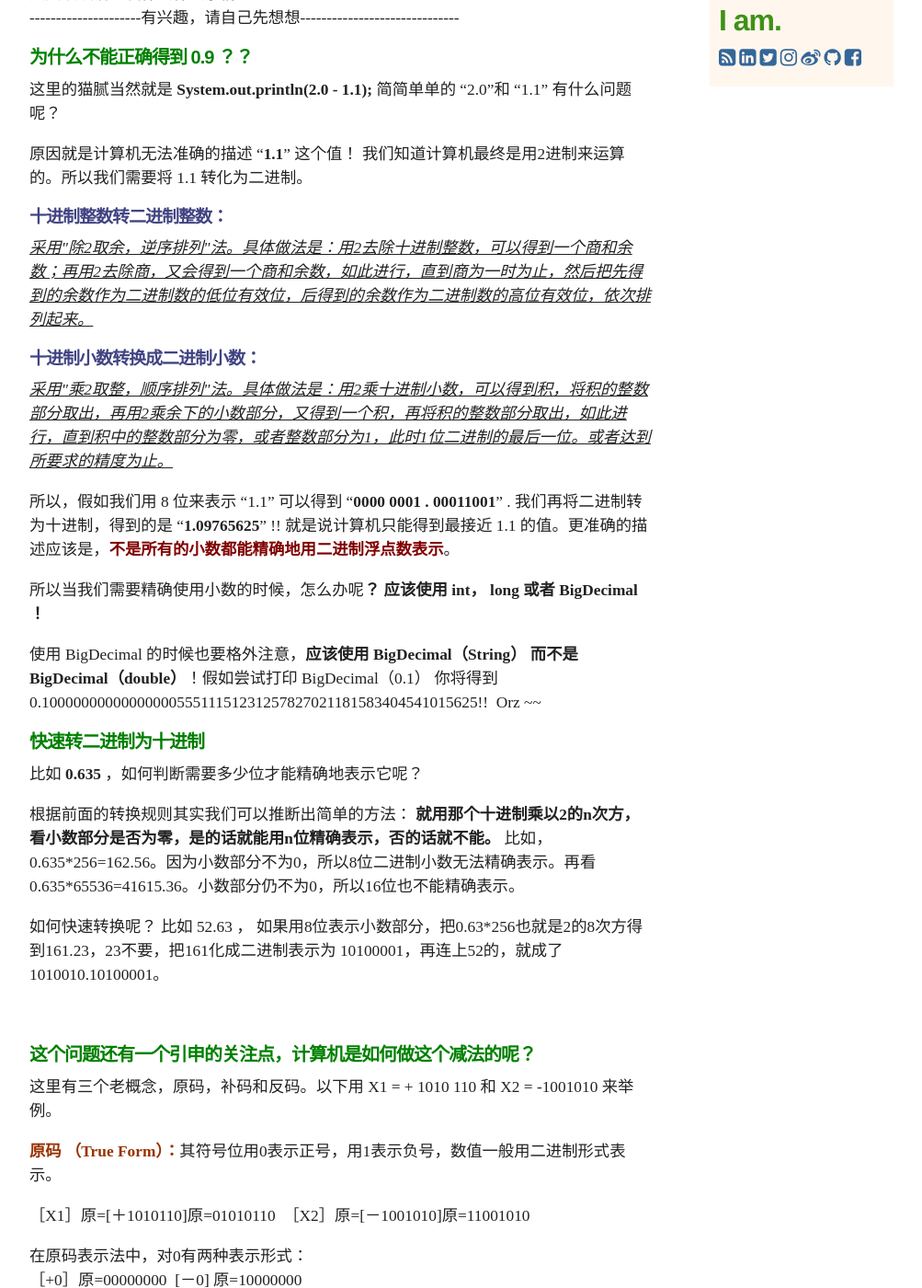
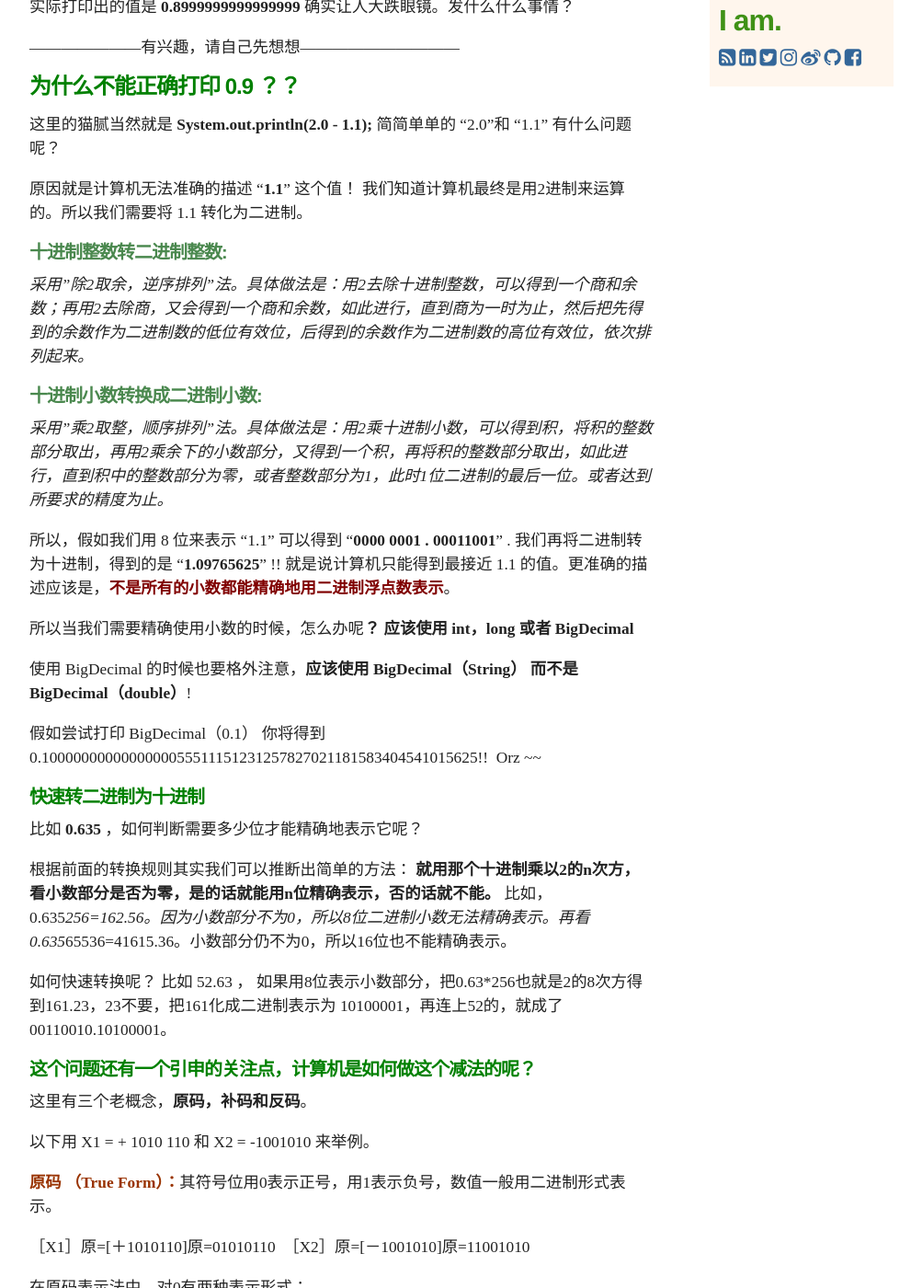
Before and after one commit to villim/villim.github.io, a Jekyll site: the page built from _posts/2011-08-01-java-floating-point-operation.md, in a window 1280 px wide and 1400 px high, scrolled down 484 px. Shown: the whole window at 92% size, without its empty margins (143-1146 px from the left). Built offline with Jekyll 4.4.1, drawn with Linux system fonts in a browser that asks for light colours; nearby versions of some CDN libraries; Markdown is read by kramdown in place of the engine named in the settings; some of the changed text lies outside the part shown.

Commit message:
update 2011-08-01-java-floating-point-operation to md file

```diff
--- a/_posts/2011-08-01-java-floating-point-operation.md
+++ b/_posts/2011-08-01-java-floating-point-operation.md
@@ -16,45 +16,86 @@ author:
   first_name: Villim
   last_name: Wong
 ---
-<p>先看这个小程序会打印出什么值：</p>
-<pre class="brush:java">package net.villim.www;
+
+## 先看这个小程序会打印出什么值：
+
+{% highlight java %}
+package net.villim.www;
 public class TestFloat {
 	public static void main(String[] args) {
 		System.out.println(2.0 - 1.1);
 	}
-}</pre>
-<p>当然不会那么简单，绝对不可能是 <strong>0.9</strong> ！！实际打印出的值是 <strong>0.8999999999999999</strong> 确实让人大跌眼镜。发什么什么事情？<br />
----------------------有兴趣，请自己先想想------------------------------</p>
-<h3><span style="color: #008000;">为什么不能正确得到 0.9 ？？</span></h3>
-<p>这里的猫腻当然就是 <strong>System.out.println(2.0 - 1.1);</strong> 简简单单的 “2.0”和 “1.1” 有什么问题呢？</p>
-<p>原因就是计算机无法准确的描述 “<strong>1.1</strong>” 这个值！ 我们知道计算机最终是用2进制来运算的。所以我们需要将 1.1 转化为二进制。</p>
-<h4>十进制整数转二进制整数：</h4>
-<p><span style="text-decoration: underline;"><em>采用"除2取余，逆序排列"法。具体做法是：用2去除十进制整数，可以得到一个商和余数；再用2去除商，又会得到一个商和余数，如此进行，直到商为一时为止，然后把先得到的余数作为二进制数的低位有效位，后得到的余数作为二进制数的高位有效位，依次排列起来。</em></span></p>
-<h4>十进制小数转换成二进制小数：</h4>
-<p><span style="text-decoration: underline;"><em>采用"乘2取整，顺序排列"法。具体做法是：用2乘十进制小数，可以得到积，将积的整数部分取出，再用2乘余下的小数部分，又得到一个积，再将积的整数部分取出，如此进行，直到积中的整数部分为零，或者整数部分为1，此时1位二进制的最后一位。或者达到所要求的精度为止。</em></span></p>
-<p>所以，假如我们用 8 位来表示 “1.1” 可以得到 “<strong>0000 0001 . 00011001</strong>” . 我们再将二进制转为十进制，得到的是 “<strong>1.09765625</strong>” !! 就是说计算机只能得到最接近 1.1 的值。更准确的描述应该是，<span style="color: #800000;"><strong>不是所有的小数都能精确地用二进制浮点数表示</strong></span>。</p>
-<p>所以当我们需要精确使用小数的时候，怎么办呢<strong>？ 应该使用 int， long 或者 BigDecimal ！<br />
-</strong></p>
-<p>使用 BigDecimal 的时候也要格外注意，<strong>应该使用 BigDecimal（String） 而不是 BigDecimal（double）</strong>！假如尝试打印 BigDecimal（0.1） 你将得到  0.1000000000000000055511151231257827021181583404541015625!!  Orz ~~</p>
-<h3></h3>
-<h3><span style="color: #008000;">快速转二进制为十进制</span></h3>
-<p>比如 <strong>0.635</strong> ，如何判断需要多少位才能精确地表示它呢？</p>
-<p>根据前面的转换规则其实我们可以推断出简单的方法： <strong>就用那个十进制乘以2的n次方，看小数部分是否为零，是的话就能用n位精确表示，否的话就不能。</strong> 比如，0.635*256=162.56。因为小数部分不为0，所以8位二进制小数无法精确表示。再看0.635*65536=41615.36。小数部分仍不为0，所以16位也不能精确表示。</p>
-<p>如何快速转换呢？ 比如 52.63 ， 如果用8位表示小数部分，把0.63*256也就是2的8次方得到161.23，23不要，把161化成二进制表示为 10100001，再连上52的，就成了1010010.10100001。</p>
-<p>&nbsp;</p>
-<h3><span style="color: #008000;">这个问题还有一个引申的关注点，计算机是如何做这个减法的呢？</span></h3>
-<p>这里有三个老概念，原码，补码和反码。以下用 X1 = + 1010 110 和 X2 = -1001010 来举例。</p>
-<p><span style="color: #993300;"><strong>原码 （True Form）：</strong></span>其符号位用0表示正号，用1表示负号，数值一般用二进制形式表示。</p>
-<p>［X1］原=[＋1010110]原=01010110  ［X2］原=[－1001010]原=11001010</p>
-<p>在原码表示法中，对0有两种表示形式：<br />
-［+0］原=00000000  [－0] 原=10000000</p>
-<p><span style="color: #993300;"><strong>补码 （2's complement）：</strong></span> 补码可由原码得到。如果机器数是正数，则该机器数的补码与原码一样；如果机器数是负数，则该机器数的补码是对它的原码（除符号位外）各位取反，并在未位加1而得到的。</p>
-<p>[X2] 原= 11001010  [X2] 补=10110101＋1＝10110110</p>
-<p>在补码表示法中，0只有一种表示形式：<br />
-[＋0]补=00000000  [＋0]补=11111111＋1=00000000（由于受设备字长的限制，最后的进位丢失）</p>
-<p><span style="color: #993300;"><strong>反码 （1's complement）</strong>：</span> 反码可由原码得到。如果机器数是正数，则该机器数的反码与原码一样；如果机器数是负数，则该机器数的反码是对它的原码（符号位除外）各位取反而得到的。</p>
-<p>[X1]反=［X1］原=01010110   [X2]反=10110101</p>
-<p><strong>在计算机系统里，数值一律用补码来表示（存储）。</strong> 主要原因：使用补码，可以将符号位和其它位统一处理；同时，减法也可按加法来处理。另外，两个用补 码表示的数相加时，如果最高位（符号位）有进位，则进位被舍弃。</p>
-<p>&nbsp;</p>
-<p>&nbsp;</p>
-<p>&nbsp;</p>
+}
+{% endhighlight %}
+
+当然不会那么简单，**绝对不可能是 0.9**!!
+
+实际打印出的值是 **0.8999999999999999** 确实让人大跌眼镜。发什么什么事情？
+
+
+---------------------有兴趣，请自己先想想------------------------------
+
+##<span style="color: #008000;">为什么不能正确打印 0.9 ？？</span>
+
+这里的猫腻当然就是 **System.out.println(2.0 - 1.1);** 简简单单的 “2.0”和 “1.1” 有什么问题呢？
+
+原因就是计算机无法准确的描述 “**1.1**” 这个值！ 我们知道计算机最终是用2进制来运算的。所以我们需要将 1.1 转化为二进制。
+
+
+###十进制整数转二进制整数:
+
+*采用"除2取余，逆序排列"法。具体做法是：用2去除十进制整数，可以得到一个商和余数；再用2去除商，又会得到一个商和余数，如此进行，直到商为一时为止，然后把先得到的余数作为二进制数的低位有效位，后得到的余数作为二进制数的高位有效位，依次排列起来。*
+
+
+###十进制小数转换成二进制小数:
+
+*采用"乘2取整，顺序排列"法。具体做法是：用2乘十进制小数，可以得到积，将积的整数部分取出，再用2乘余下的小数部分，又得到一个积，再将积的整数部分取出，如此进行，直到积中的整数部分为零，或者整数部分为1，此时1位二进制的最后一位。或者达到所要求的精度为止。*
+
+所以，假如我们用 8 位来表示 “1.1” 可以得到 “**0000 0001 . 00011001**” . 我们再将二进制转为十进制，得到的是 “**1.09765625**” !! 就是说计算机只能得到最接近 1.1 的值。更准确的描述应该是，<span style="color: #800000;">**不是所有的小数都能精确地用二进制浮点数表示**</span>。
+
+所以当我们需要精确使用小数的时候，怎么办呢**？ 应该使用 int，long 或者 BigDecimal**
+
+
+使用 BigDecimal 的时候也要格外注意，**应该使用 BigDecimal（String） 而不是BigDecimal（double）**!
+
+假如尝试打印 BigDecimal（0.1） 你将得到  0.1000000000000000055511151231257827021181583404541015625!!  Orz ~~
+
+
+
+###<span style="color: #008000;">快速转二进制为十进制</span>
+
+比如 **0.635** ，如何判断需要多少位才能精确地表示它呢？
+
+根据前面的转换规则其实我们可以推断出简单的方法： **就用那个十进制乘以2的n次方，看小数部分是否为零，是的话就能用n位精确表示，否的话就不能。** 比如，0.635*256=162.56。因为小数部分不为0，所以8位二进制小数无法精确表示。再看0.635*65536=41615.36。小数部分仍不为0，所以16位也不能精确表示。
+
+如何快速转换呢？ 比如 52.63 ， 如果用8位表示小数部分，把0.63*256也就是2的8次方得到161.23，23不要，把161化成二进制表示为 10100001，再连上52的，就成了00110010.10100001。
+
+
+
+###<span style="color: #008000;">这个问题还有一个引申的关注点，计算机是如何做这个减法的呢？</span>
+
+这里有三个老概念，**原码，补码和反码**。
+
+以下用 X1 = + 1010 110 和 X2 = -1001010 来举例。
+
+<span style="color: #993300;">**原码 （True Form）：**</span>其符号位用0表示正号，用1表示负号，数值一般用二进制形式表示。
+
+［X1］原=[＋1010110]原=01010110  ［X2］原=[－1001010]原=11001010
+
+在原码表示法中，对0有两种表示形式：
+
+［+0］原=00000000  [－0] 原=10000000
+
+<span style="color: #993300;">**补码 （2's complement）：**</span> 补码可由原码得到。如果机器数是正数，则该机器数的补码与原码一样；如果机器数是负数，则该机器数的补码是对它的原码（除符号位外）各位取反，并在未位加1而得到的。
+
+[X2] 原= 11001010  [X2] 补=10110101＋1＝10110110
+
+在补码表示法中，0只有一种表示形式：
+
+[＋0]补=00000000  [＋0]补=11111111＋1=00000000（由于受设备字长的限制，最后的进位丢失)
+
+<span style="color: #993300;">**反码 （1's complement）**：</span> 反码可由原码得到。如果机器数是正数，则该机器数的反码与原码一样；如果机器数是负数，则该机器数的反码是对它的原码（符号位除外）各位取反而得到的。
+
+[X1]反=［X1］原=01010110   [X2]反=10110101
+
+**在计算机系统里，数值一律用补码来表示（存储）。** 主要原因：使用补码，可以将符号位和其它位统一处理；同时，减法也可按加法来处理。另外，两个用补 码表示的数相加时，如果最高位（符号位）有进位，则进位被舍弃。
```
